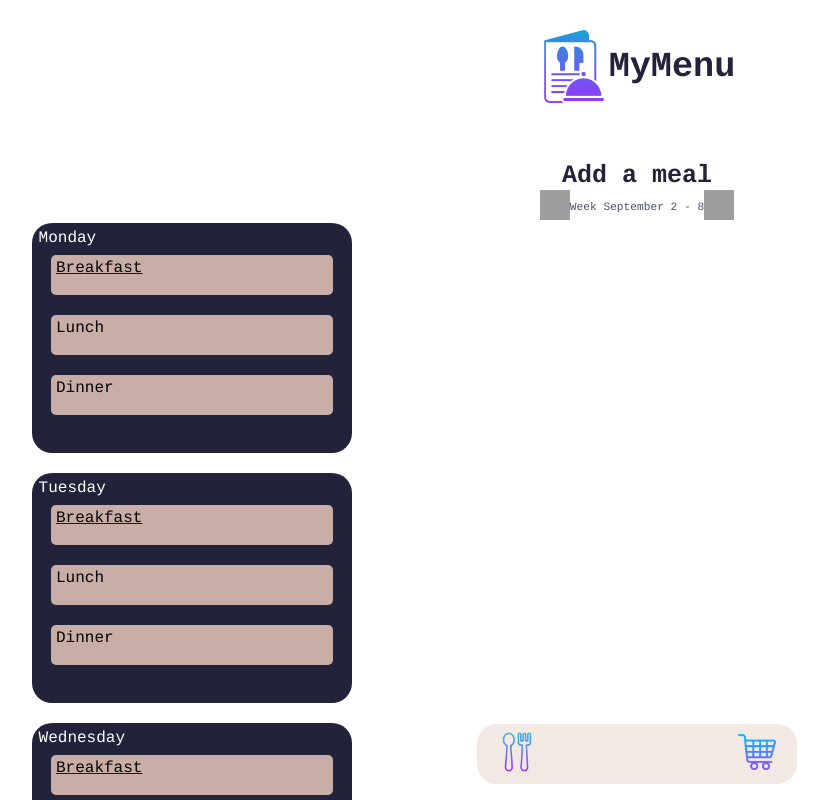
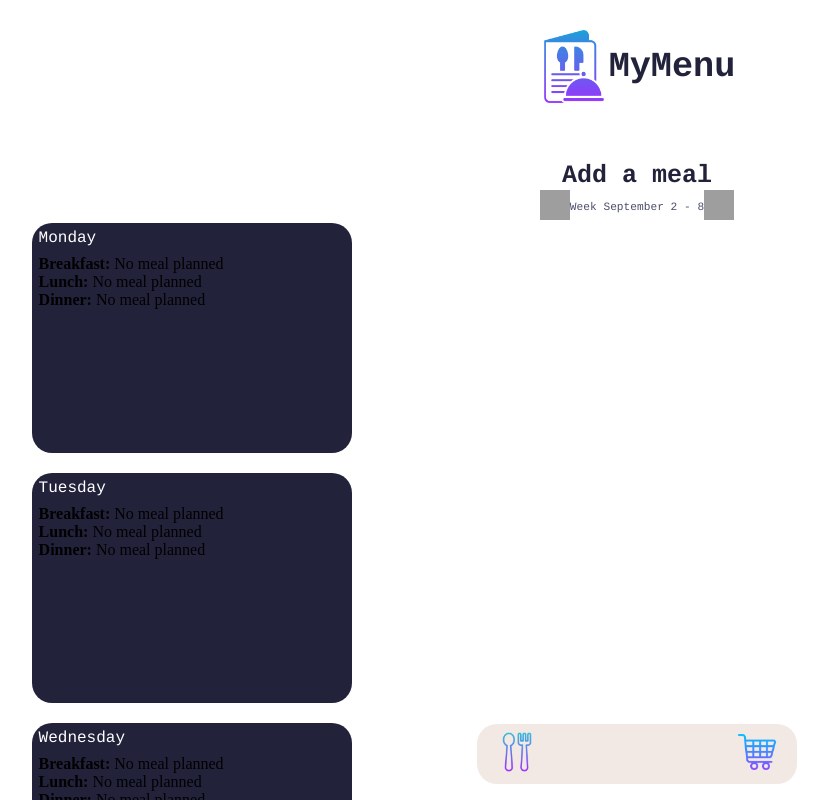
Before and after one commit to Euge-Saravia/MyMenu-frontend, a React (Vite) app: page / in a window 1280 px wide. Shown: the top 800 px of the page, without its empty margins (3-831 px from the left). Built offline with nearby package versions, Linux system fonts and the light colour scheme; no server answers; grey boxes are pictures that could not be loaded.

Commit message:
Configuration of UseApi to get menus

```diff
--- a/src/components/cardDays/ChooseDay.jsx
+++ b/src/components/cardDays/ChooseDay.jsx
@@ -1,23 +1,39 @@
 import "./chooseDay.scss";
 import PropTypes from "prop-types";
-import MealType from "../mealtype/MealType";
-import { Link } from "react-router-dom";
+// import MealType from "../mealtype/MealType";
+// import { Link } from "react-router-dom";
 
-const ChooseDay = ({ day }) => {
+const ChooseDay = ({ day, breakfast, lunch, dinner }) => {
   return (
     <div className="containerChooseDay">
       <h5 className="dayOfWeek">{day}</h5>
-      <Link to="/addPlate">
+      <div className="meal">
+        <strong>Breakfast:</strong> {breakfast?.plate.name || "No meal planned"}
+      </div>
+      <div className="meal">
+        <strong>Lunch:</strong> {lunch?.plate.name || "No meal planned"}
+      </div>
+      <div className="meal">
+        <strong>Dinner:</strong> {dinner?.plate.name || "No meal planned"}
+      </div>
+      {/* <Link to="/addPlate">
         <MealType type="Breakfast" />
       </Link>
       <MealType type="Lunch" />
-      <MealType type="Dinner" />
+      <MealType type="Dinner" /> */}
     </div>
   );
 };
 
+// ChooseDay.propTypes = {
+//   day: PropTypes.string,
+// };
+
 ChooseDay.propTypes = {
-  day: PropTypes.string,
+  day: PropTypes.string.isRequired,
+  breakfast: PropTypes.object,
+  lunch: PropTypes.object,
+  dinner: PropTypes.object,
 };
 
 export default ChooseDay;
--- /dev/null
+++ b/src/service/UseApiGetMenu.jsx
@@ -0,0 +1,31 @@
+import { useState } from "react";
+
+const useApiGetMenu = (endpoint) => {
+  const [data, setData] = useState(null);
+  const [error, setError] = useState(null);
+  const [loading, setLoading] = useState(false);
+
+  const fetchData = async (params = {}) => {
+    setLoading(true);
+    try {
+      // Construir la URL con los parámetros de consulta (query params)
+      const queryParams = new URLSearchParams(params).toString();
+      const url = `${endpoint}?${queryParams}`;
+
+      const response = await fetch(url);
+      if (!response.ok) {
+        throw new Error("Network response was not ok");
+      }
+      const result = await response.json();
+      setData(result);
+    } catch (err) {
+      setError(err);
+    } finally {
+      setLoading(false);
+    }
+  };
+
+  return { data, error, loading, fetchData };
+};
+
+export default useApiGetMenu;
--- a/src/views/MenuHome.jsx
+++ b/src/views/MenuHome.jsx
@@ -3,18 +3,56 @@ import Title from "../components/title/Title";
 import "./menuHome.scss";
 import WeekDate from "../components/weekDate/WeekDate";
 import { format, startOfWeek, endOfWeek, addWeeks, subWeeks } from "date-fns";
-import { useState } from "react";
+import { useEffect, useState } from "react";
+import useApiGetMenu from "../service/UseApiGetMenu";
 
 const MenuHome = () => {
   // Estado para manejar la fecha actual de la semana
   const [currentDate, setCurrentDate] = useState(new Date());
+  const { data: menus, fetchData } = useApiGetMenu("http://localhost:3001/menus");
+
+  const days = [
+    "Monday",
+    "Tuesday",
+    "Wednesday",
+    "Thursday",
+    "Friday",
+    "Saturday",
+    "Sunday",
+  ];
+
+  const startDate = format(
+    startOfWeek(currentDate, { weekStartsOn: 1 }),
+    "yyyy-MM-dd"
+  );
+  const endDate = format(
+    endOfWeek(currentDate, { weekStartsOn: 1 }),
+    "yyyy-MM-dd"
+  );
+
+  useEffect(() => {
+    // Evitar la solicitud inicial si los datos ya están cargados
+    if (startDate && endDate) {
+      fetchData({ starDate: startDate, enDate: endDate });
+    }
+  }, [startDate, endDate, fetchData]);
+
+  const getMenuForDayAndMeal = (day, mealType) => {
+    return menus?.find((menu) => {
+      const menuDate = format(new Date(menu.date), "EEEE");
+      return menuDate === day && menu.meal.type === mealType;
+    });
+  };
 
   // Función para calcular el rango de la semana en formato deseado
   const getFormattedWeek = (date) => {
     const startDate = startOfWeek(date, { weekStartsOn: 1 });
     const endDate = endOfWeek(date, { weekStartsOn: 1 });
 
-    return `Week ${format(startDate, "MMMM")} ${format(startDate, "d")} - ${format(endDate, "d")}`;
+    return `Week ${format(startDate, "MMMM")} ${format(
+      startDate,
+      "d"
+    )} - ${format(endDate, "d")}`;
   };
 
   // Formatear la semana actual
@@ -29,16 +67,6 @@ const MenuHome = () => {
     setCurrentDate(addWeeks(currentDate, 1));
   };
 
-  const days = [
-    "Monday",
-    "Tuesday",
-    "Wednesday",
-    "Thursday",
-    "Friday",
-    "Saturday",
-    "Sunday",
-  ];
-
   return (
     <>
       <Title title="Add a meal" />
@@ -49,7 +77,13 @@ const MenuHome = () => {
       />
       <div className="containerDays">
         {days.map((day, index) => (
-          <ChooseDay key={index} day={day} />
+          <ChooseDay
+            key={index}
+            day={day}
+            breakfast={getMenuForDayAndMeal(day, "Breakfast")}
+            lunch={getMenuForDayAndMeal(day, "Lunch")}
+            dinner={getMenuForDayAndMeal(day, "Dinner")}
+          />
         ))}
       </div>
     </>
```
